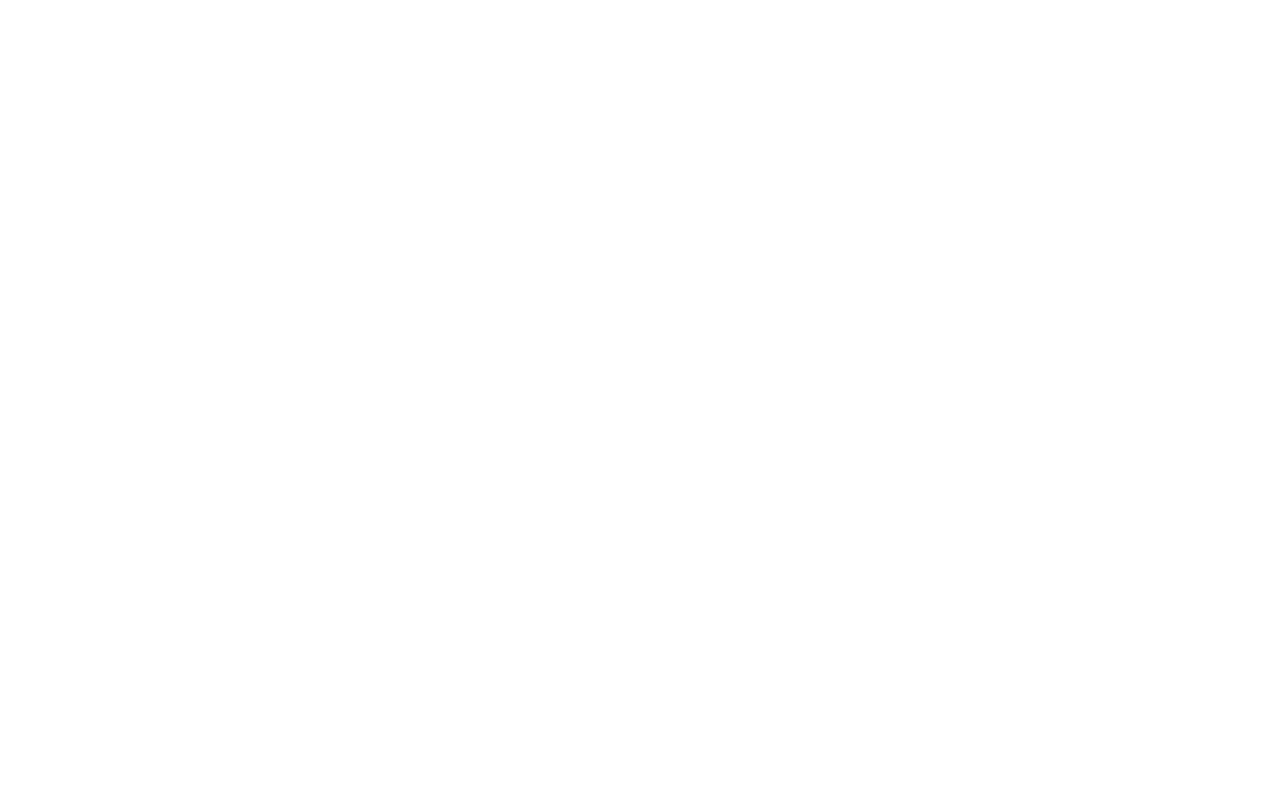
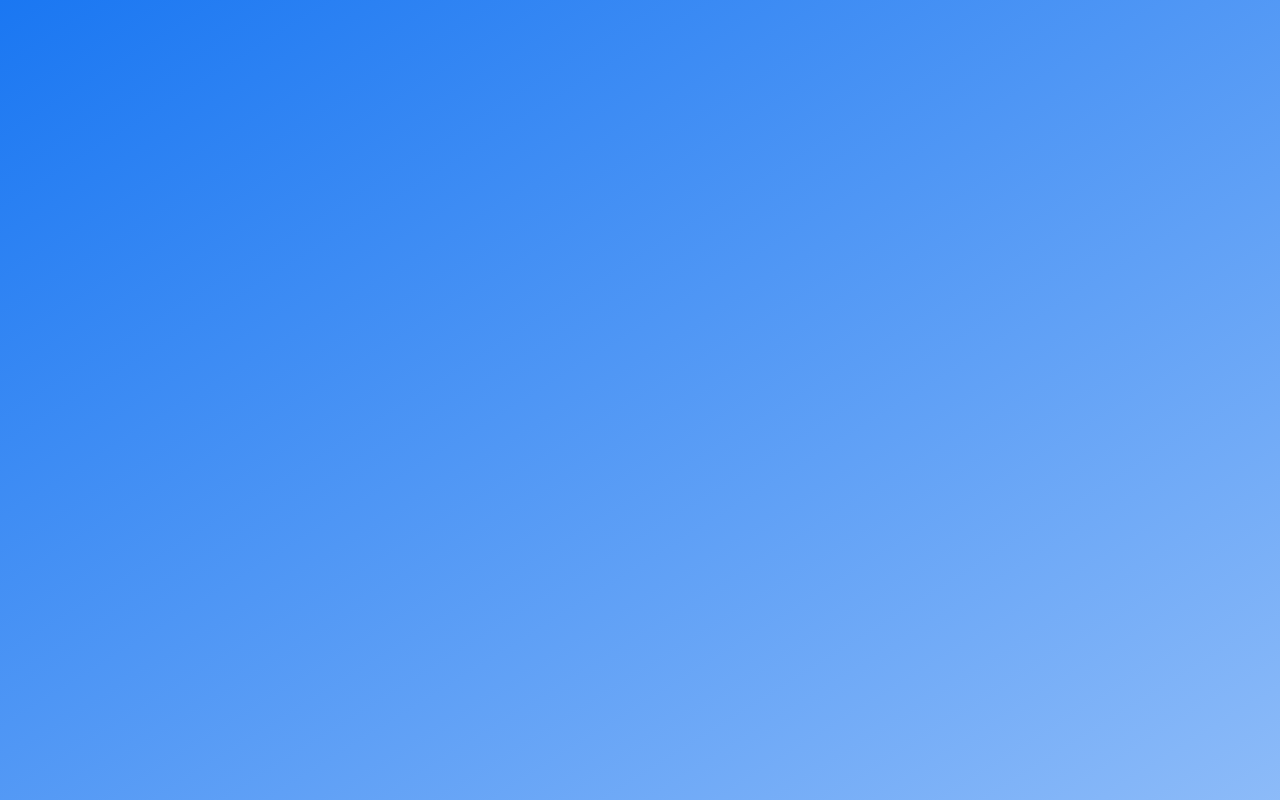
Before and after one commit to Lausciaca/weather-app, a React (Vite) app: page / in a window 1280 px wide. Built offline with nearby package versions, Linux system fonts and the light colour scheme.

Commit message:
V0.1 implementado background de la web

```diff
--- a/src/index.css
+++ b/src/index.css
@@ -1,3 +1,15 @@
 @tailwind base;
 @tailwind components;
 @tailwind utilities;
+
+*{
+    margin: 0;
+    padding: 0;
+    box-sizing: border-box;
+}
+
+.main-app{
+    height: 100vh;
+    width: 100%;
+    background: linear-gradient(to top left, rgb(26,119,242, 0.5), #1A77F2);
+}
--- a/src/views/Home.jsx
+++ b/src/views/Home.jsx
@@ -1,7 +1,8 @@
 function Home () {
 
     return (
-        <main>
+        <main className="main-app">
+
         </main>
     )
 }
```
